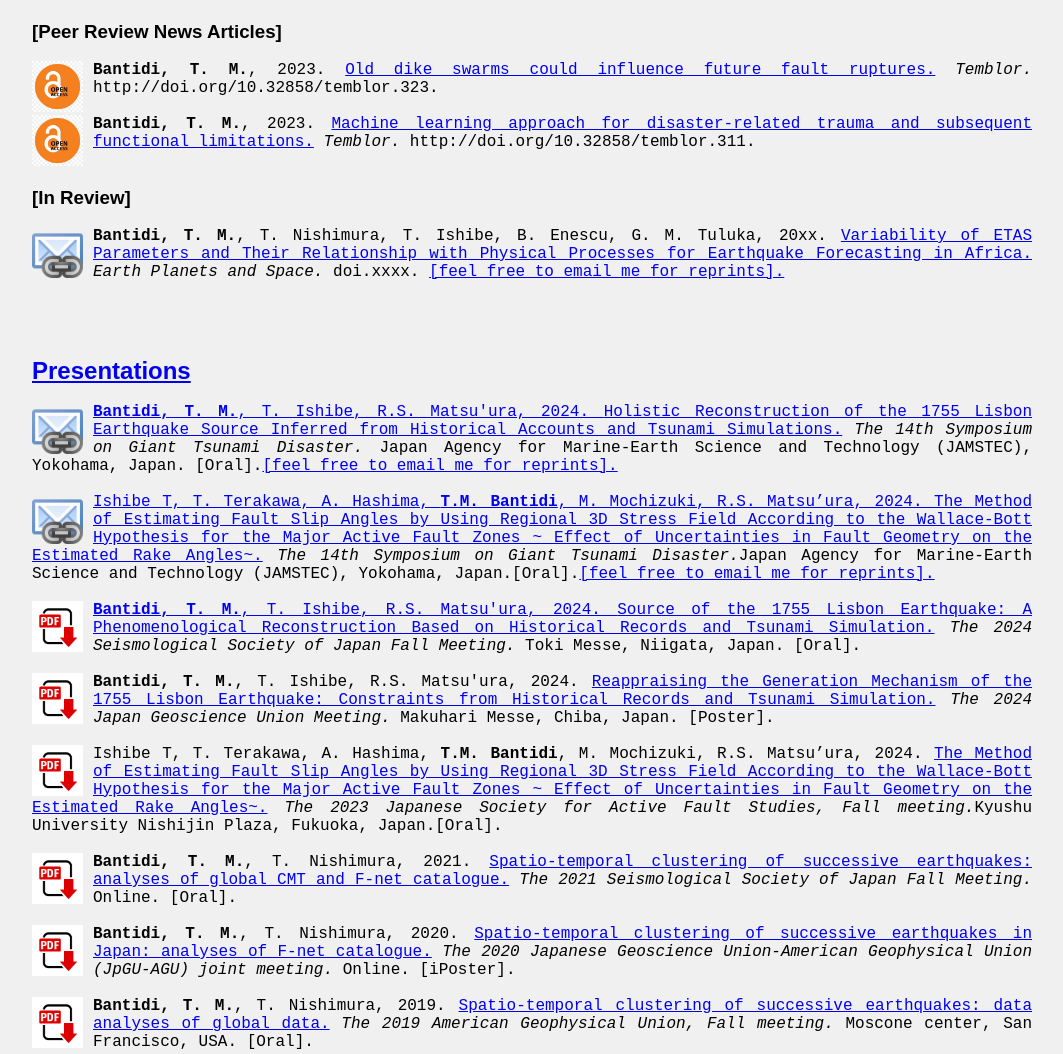
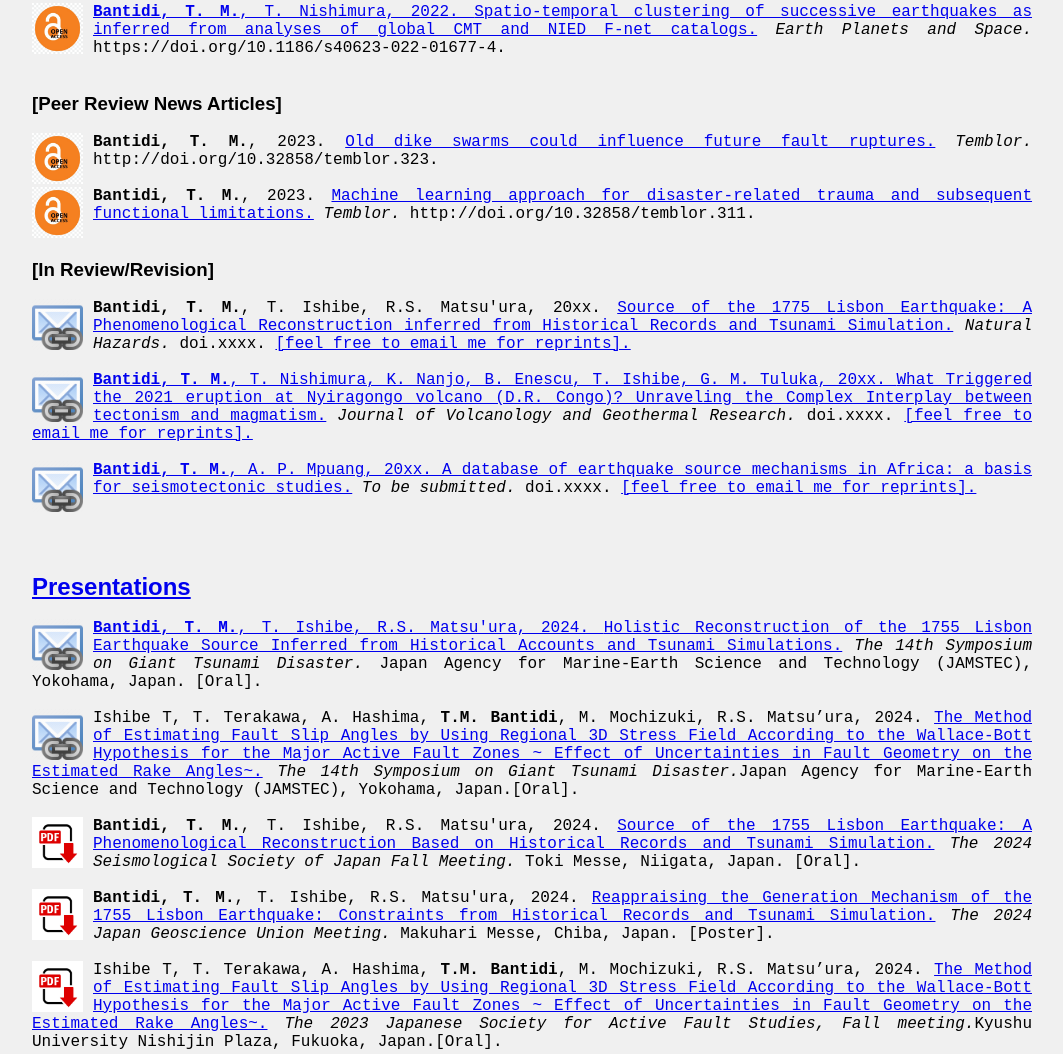
Before and after one commit to Bantidi/Bantidi.github.io, a plain HTML site: page index.html in a window 1280 px wide. Shown: the part 2597-3651 px from the top of the page, without its empty margins (108-1171 px from the left). Drawn offline with Linux system fonts and the light colour scheme.

Commit message:
Add files via upload

```diff
--- a/index.html
+++ b/index.html
@@ -201,7 +201,7 @@
 					<p>Bantidi et al. (2025).</p>
 				</div>
 				<div class="column">
-					<p>Real-time volcano monitoring involves seismic, geodetic, and gas measurements to help scientists infer magma storage and movement. Since, distinguishing between general volcanic unrest and the precursors to an eruption remains a significant challenge for eruption forecasting. My research focuses on addressing this challenge using seismic time series analyses to identify signals that may herald eruptions days, weeks, or even months in advance.</p>
+					<p>Real-time volcano monitoring involves seismic, geodetic, and gas measurements to help scientists infer magma storage and movement. Since, distinguishing between general volcanic unrest and the precursors to an eruption remains a significant challenge for eruption forecasting. We addressing this challenge using seismic time series analyses to identify signals that may herald eruptions days, weeks, or even months in advance.</p>
 					<a href="#" class="blue-btn">Learn More</a>
 			</div>
 			<br>
@@ -243,6 +243,8 @@
 		<br>
         <ul class="publication-list">
             </p>
+			<p><img src="img/logos/oa-link.png" float = "left" style="width:51px;margin-right:10px;margin-bottom:0px;float:left;vertical-align: bottom"> <div align="justify"><p style="font-family:'Share Tech Mono', monospace"><b>Bantidi, T. M.</b>, T. Nishimura, T. Ishibe, B. Enescu, G. M. Tuluka, 2024. <a href="https://academic."target="_blank">Variability of ETAS Parameters and Their Relationship with Physical Processes for Earthquake Forecasting in Africa.</a> <em>Earth Planet and Space.</em> https://doi.</p></div>
+			</p><br>
 			<p><img src="img/logos/oa-link.png" float = "left" style="width:51px;margin-right:10px;margin-bottom:0px;float:left;vertical-align: bottom"> <div align="justify"><p style="font-family:'Share Tech Mono', monospace"><b>Bantidi, T. M.</b>, T. Ishibe, B. Enescu, G. M. Tuluka, 2024. <a href="https://academic.oup.com/gji/article/239/2/882/7739188?login=false"target="_blank">Estimating spatio-temporal variable parameters of Epidemic Type Aftershock Sequence model in a region with limited seismic network coverage: a case study of the East African Rift System.</a> <em>Geophysical Journal International.</em> https://doi.org/10.1093/gji/ggae299.</p></div>
 			</p><br>
 			<p><img src="img/logos/oa-link.png" float = "left" style="width:51px;margin-right:10px;margin-bottom:0px;float:left;vertical-align: bottom"> <div align="justify"><p style="font-family:'Share Tech Mono', monospace"><b>Bantidi, T. M.</b>, 2023. <a href="https://academic.oup.com/gji/article/234/2/1073/7083025"target="_blank">Effect of permanent stress on the time-dependent earthquake probability: implication for seismic hazard assessment in the African continent.</a> <em>Geophysical Journal International.</em> https://doi.org/10.1093/gji/ggad121.</p></div>
@@ -270,11 +272,15 @@
 			</p>
         </ul>
 
-        <h3>[In Review]</h3>
+        <h3>[In Review/Revision]</h3>
 		<br>
         <ul class="publication-list">
 		    </p>
-            <p><img src="img/logos/mail-link.png" float = "left" style="width:51px;margin-right:10px;margin-bottom:0px;float:left;vertical-align: bottom"> <div align="justify"><p style="font-family:'Share Tech Mono', monospace"><b>Bantidi, T. M.</b>, T. Nishimura, T. Ishibe, B. Enescu, G. M. Tuluka, 20xx. <a href="https://xxx"target="_blank"> Variability of ETAS Parameters and Their Relationship with Physical Processes for Earthquake Forecasting in Africa.</a> <em> Earth Planets and Space.</em> doi.xxxx. <a href = "mailto:  tbantidi@gmail.com" target = "blank">[feel free to email me for reprints].</p></div>
+            <p><img src="img/logos/mail-link.png" float = "left" style="width:51px;margin-right:10px;margin-bottom:0px;float:left;vertical-align: bottom"> <div align="justify"><p style="font-family:'Share Tech Mono', monospace"><b>Bantidi, T. M.</b>, T. Ishibe, R.S. Matsu'ura, 20xx. <a href="https://xxx"target="_blank"> Source of the 1775 Lisbon Earthquake: A Phenomenological Reconstruction inferred from Historical Records and Tsunami Simulation.</a> <em> Natural Hazards.</em> doi.xxxx. <a href = "mailto:  tbantidi@gmail.com" target = "blank">[feel free to email me for reprints].</p></div>
+			</p><br>
+			<p><img src="img/logos/mail-link.png" float = "left" style="width:51px;margin-right:10px;margin-bottom:0px;float:left;vertical-align: bottom"> <div align="justify"><p style="font-family:'Share Tech Mono', monospace"><b>Bantidi, T. M.</b>, T. Nishimura, K. Nanjo, B. Enescu, T. Ishibe, G. M. Tuluka, 20xx. <a href="https://xxx"target="_blank"> What Triggered the 2021 eruption at Nyiragongo volcano (D.R. Congo)? Unraveling the Complex Interplay between tectonism and magmatism.</a> <em> Journal of Volcanology and Geothermal Research.</em> doi.xxxx. <a href = "mailto:  tbantidi@gmail.com" target = "blank">[feel free to email me for reprints].</p></div>
+			</p><br>
+			<p><img src="img/logos/mail-link.png" float = "left" style="width:51px;margin-right:10px;margin-bottom:0px;float:left;vertical-align: bottom"> <div align="justify"><p style="font-family:'Share Tech Mono', monospace"><b>Bantidi, T. M.</b>, A. P. Mpuang, 20xx. <a href="https://xxx"target="_blank"> A database of earthquake source mechanisms in Africa: a basis for seismotectonic studies.</a> <em> To be submitted.</em> doi.xxxx. <a href = "mailto:  tbantidi@gmail.com" target = "blank">[feel free to email me for reprints].</p></div>
 			</p><br>
 			</div> <br>
 			</p>
@@ -288,9 +294,9 @@
 
         <ul class="presentations-list">
             </p>
-			<p><img src="img/logos/mail-link.png" float = "left" style="width:51px;margin-right:10px;margin-bottom:0px;float:left;vertical-align: bottom"> <div align="justify"><p style="font-family:'Share Tech Mono', monospace"><b>Bantidi, T. M.</b>, T. Ishibe, R.S. Matsu'ura, 2024. <a href="Bantidi_et_al._SGTD2024.pdf"target="_blank">Holistic Reconstruction of the 1755 Lisbon Earthquake Source Inferred from Historical Accounts and Tsunami Simulations.</a> <em>The 14th Symposium on Giant Tsunami Disaster.</em> Japan Agency for Marine-Earth Science and Technology (JAMSTEC), Yokohama, Japan.</em> [Oral].<a href = "mailto:  tbantidi@gmail.com" target = "blank">[feel free to email me for reprints].</p></div>
+			<p><img src="img/logos/mail-link.png" float = "left" style="width:51px;margin-right:10px;margin-bottom:0px;float:left;vertical-align: bottom"> <div align="justify"><p style="font-family:'Share Tech Mono', monospace"><b>Bantidi, T. M.</b>, T. Ishibe, R.S. Matsu'ura, 2024. <a href="Bantidi_et_al._SGTD2024.pdf"target="_blank">Holistic Reconstruction of the 1755 Lisbon Earthquake Source Inferred from Historical Accounts and Tsunami Simulations.</a> <em>The 14th Symposium on Giant Tsunami Disaster.</em> Japan Agency for Marine-Earth Science and Technology (JAMSTEC), Yokohama, Japan.</em> [Oral].</p></div>
 			</p><br>
-			<p><img src="img/logos/mail-link.png" float = "left" style="width:51px;margin-right:10px;margin-bottom:0px;float:left;vertical-align: bottom"> <div align="justify"><p style="font-family:'Share Tech Mono', monospace">Ishibe T, T. Terakawa, A. Hashima, <b>T.M. Bantidi</b>, M. Mochizuki, R.S. Matsu’ura, 2024. <a href="Ishibe_et_al.SGTD2024.pdf"target="_blank">The Method of Estimating Fault Slip Angles by Using Regional 3D Stress Field According to the Wallace-Bott Hypothesis for the Major Active Fault Zones ~ Effect of Uncertainties in Fault Geometry on the Estimated Rake Angles~.</a> <em>The 14th Symposium on Giant Tsunami Disaster.</em>Japan Agency for Marine-Earth Science and Technology (JAMSTEC), Yokohama, Japan.</em>[Oral].<a href = "mailto:  tbantidi@gmail.com" target = "blank">[feel free to email me for reprints].</p></div>
+			<p><img src="img/logos/mail-link.png" float = "left" style="width:51px;margin-right:10px;margin-bottom:0px;float:left;vertical-align: bottom"> <div align="justify"><p style="font-family:'Share Tech Mono', monospace">Ishibe T, T. Terakawa, A. Hashima, <b>T.M. Bantidi</b>, M. Mochizuki, R.S. Matsu’ura, 2024. <a href="Ishibe_et_al.SGTD2024.pdf"target="_blank">The Method of Estimating Fault Slip Angles by Using Regional 3D Stress Field According to the Wallace-Bott Hypothesis for the Major Active Fault Zones ~ Effect of Uncertainties in Fault Geometry on the Estimated Rake Angles~.</a> <em>The 14th Symposium on Giant Tsunami Disaster.</em>Japan Agency for Marine-Earth Science and Technology (JAMSTEC), Yokohama, Japan.</em>[Oral].</p></div>
 			</p><br>
 			<p><img src="img/logos/pdf-link.png" float = "left" style="width:51px;margin-right:10px;margin-bottom:0px;float:left;vertical-align: bottom"> <div align="justify"><p style="font-family:'Share Tech Mono', monospace"><b>Bantidi, T. M.</b>, T. Ishibe, R.S. Matsu'ura, 2024. <a href="Bantidi_et_al._SSJ2024.pdf"target="_blank">Source of the 1755 Lisbon Earthquake: A Phenomenological Reconstruction Based on Historical Records and Tsunami Simulation.</a> <em>The 2024 Seismological Society of Japan Fall Meeting.</em> Toki Messe, Niigata, Japan.</em> [Oral].</p></div>
 			</p><br>
```
